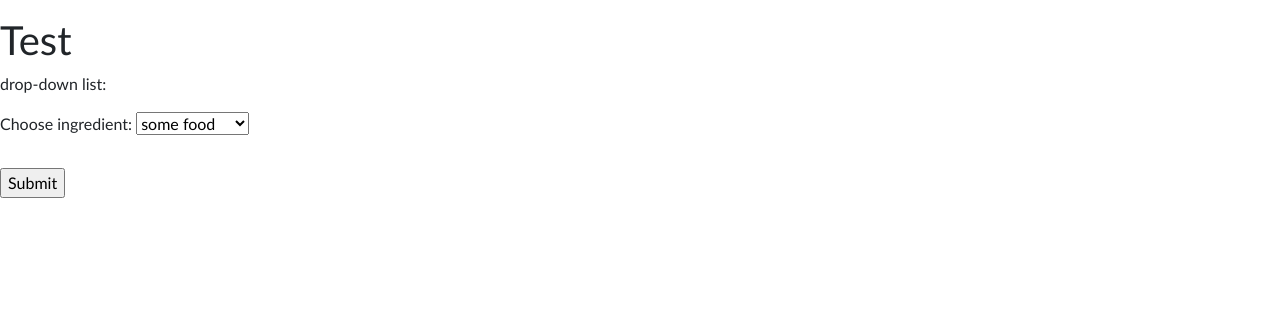
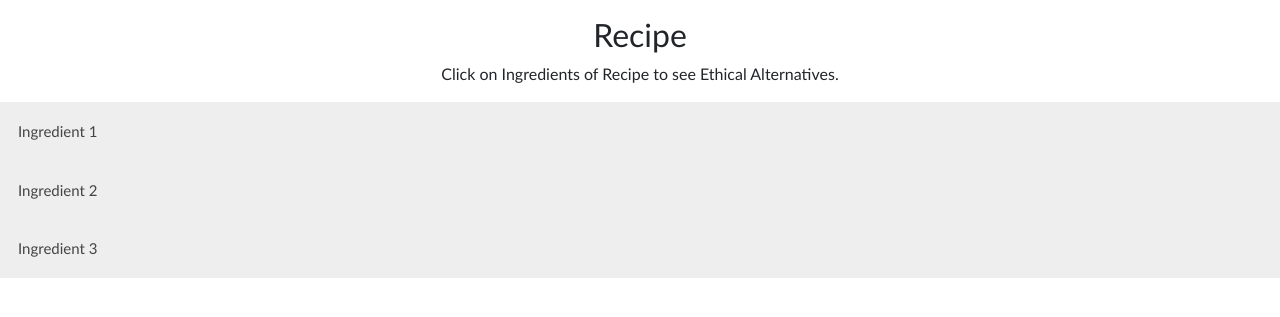
Before and after one commit to LRR19/EthicalPepperjack, a Flask app: page /foo in a window 1280 px wide. Shown: the part 32-349 px from the top of the page. Run offline with Flask 2, Linux system fonts and the light colour scheme; some libraries are stand-ins or nearby versions.

Commit message:
made accordion drop down box

```diff
--- a/flaskr/templates/dropdown.html
+++ b/flaskr/templates/dropdown.html
@@ -1,24 +1,93 @@
 {% extends 'base.html' %}
 {% block content  %}
 
-<h1>Test</h1>
+<!DOCTYPE html>
+<html>
+<head>
+<meta name="viewport" content="width=device-width, initial-scale=1">
+<style>
+.accordion {
+  background-color: #eee;
+  color: #444;
+  cursor: pointer;
+  padding: 18px;
+  width: 100%;
+  border: none;
+  text-align: left;
+  outline: none;
+  font-size: 15px;
+  transition: 0.4s;
+}
 
-<p>drop-down list:</p>
+.active, .accordion:hover {
+  background-color: #ccc;
+}
 
-<form action="/action_page.php">
-  <label for="ingredient">Choose ingredient:</label>
-  <select name="ingredient" id="ingredient">
-    <optgroup label="XXXXX">
-      <option >some food</option>
-      <option >some food</option>
-    </optgroup>
-    <optgroup label="XXXXXXX">
-      <option >some food</option>
-      <option >some food</option>
-    </optgroup>
-  </select>
-  <br><br>
-  <input type="submit" value="Submit">
-</form>
+.panel {
+  padding: 0 18px;
+  background-color: white;
+  max-height: 0;
+  overflow: hidden;
+  transition: max-height 0.2s ease-out;
+}
+</style>
+</head>
+<body>
+
+<h2 style="text-align:center">Recipe</h2>
+<p style="text-align:center">Click on Ingredients of Recipe to see Ethical Alternatives.</p>
+
+<button class="accordion">Ingredient 1</button>
+<div class="panel">
+  <p>
+    <ul>
+      <li>Ethical Alternative 1</li>
+      <li>Ethical Alternative 2</li>
+      <li>Ethical Alternative 3</li>
+    </ul>
+  </p>
+</div>
+
+<button class="accordion">Ingredient 2</button>
+<div class="panel">
+  <p>
+    <ul>
+      <li>Ethical Alternative 1</li>
+      <li>Ethical Alternative 2</li>
+      <li>Ethical Alternative 3</li>
+    </ul>
+  </p>
+</div>
+
+<button class="accordion">Ingredient 3</button>
+<div class="panel">
+  <p>
+    <ul>
+      <li>Ethical Alternative 1</li>
+      <li>Ethical Alternative 2</li>
+      <li>Ethical Alternative 3</li>
+    </ul>
+  </p>
+</div>
+
+<script>
+var acc = document.getElementsByClassName("accordion");
+var i;
+
+for (i = 0; i < acc.length; i++) {
+  acc[i].addEventListener("click", function() {
+    this.classList.toggle("active");
+    var panel = this.nextElementSibling;
+    if (panel.style.maxHeight) {
+      panel.style.maxHeight = null;
+    } else {
+      panel.style.maxHeight = panel.scrollHeight + "px";
+    }
+  });
+}
+</script>
+
+</body>
+</html>
 
 {% endblock %}
```
